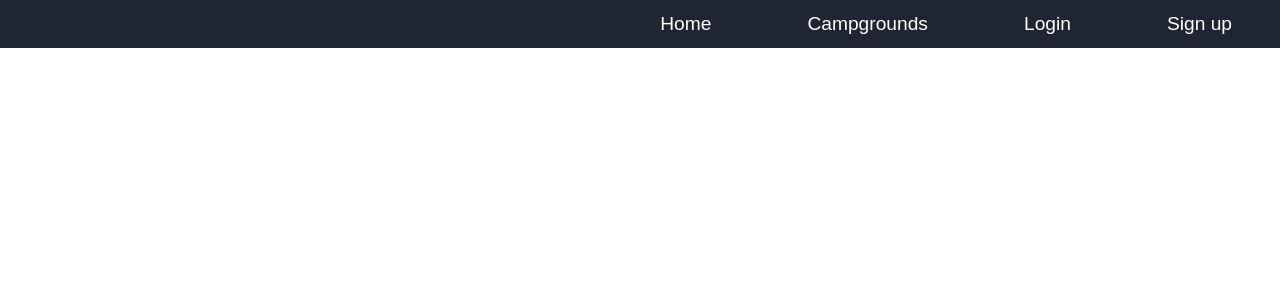
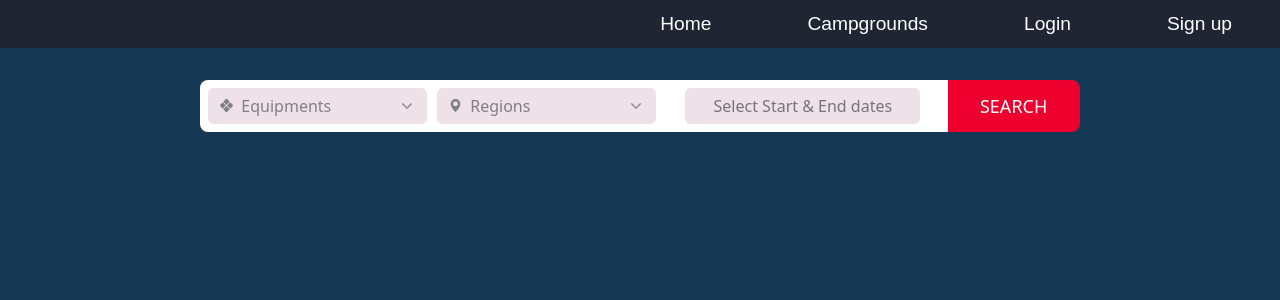
Before and after one commit to kachunone/campsite-booking-web-frontend, a React (Create React App) app: page /choosing in a window 1280 px wide. Shown: the top 300 px of the page. Built offline with nearby package versions, Linux system fonts and the light colour scheme.

Commit message:
improved UI and refacted some codes

```diff
--- a/package.json
+++ b/package.json
@@ -14,6 +14,7 @@
     "bootstrap": "^5.2.3",
     "react": "^18.2.0",
     "react-bootstrap": "^2.7.2",
+    "react-bootstrap-icons": "^1.10.3",
     "react-datepicker": "^4.11.0",
     "react-dom": "^18.2.0",
     "react-router-dom": "^6.10.0",
--- a/src/pages/Choosing/choosing.css
+++ b/src/pages/Choosing/choosing.css
@@ -0,0 +1,11 @@
+.choosing {
+    background: #153855;
+    height: 100vh;
+    display: grid;
+    /* align-items: center; */
+    justify-content: center;
+}
+
+.choosing-search-bar-container {
+    margin-top: 10vh;
+}
--- a/src/pages/Choosing/choosing.tsx
+++ b/src/pages/Choosing/choosing.tsx
@@ -1,8 +1,18 @@
-import React, { useState, useEffect, ChangeEvent } from "react";
+import React from "react";
+import { useLocation } from "react-router-dom";
 import "./choosing.css";
+import SearchBar from "../Landing/components/SearchBar";
 
 const Choosing: React.FC = () => {
-  return <div>Choosing Page!</div>;
+  const location = useLocation();
+
+  return (
+    <main className="choosing">
+      <div className="choosing-search-bar-container">
+        <SearchBar />
+      </div>
+    </main>
+  );
 };
 
 export default Choosing;
--- a/src/pages/Landing/components/DatePicker.css
+++ b/src/pages/Landing/components/DatePicker.css
@@ -1,7 +1,7 @@
 #date-picker {
     color: #7f8083;
     width: 100%;
-    height: 2.5rem;
+    /* height: 2.5rem; */
     background-color: #efe1e8;
     border-style: none;
     font-size: 16px;
--- a/src/pages/Landing/components/DatePicker.tsx
+++ b/src/pages/Landing/components/DatePicker.tsx
@@ -1,33 +1,27 @@
-import React, { useState } from "react";
+import React, { ReactElement, useState } from "react";
 import DatePicker from "react-datepicker";
 
 import "react-datepicker/dist/react-datepicker.css";
 import "./DatePicker.css";
 
-// CSS Modules, react-datepicker-cssmodules.css
-// import 'react-datepicker/dist/react-datepicker-cssmodules.css';
+interface DayPicker {
+  startDate: Date | null;
+  endDate: Date | null;
+  onChangeHander: (dates: [Date, Date]) => void;
+}
 
-const DayPicker: React.FC = () => {
-  const [startDate, setStartDate] = useState<Date | null>(null);
-  const [endDate, setEndDate] = useState<Date | null>(null);
-
-  const onChange = (dates: [Date, Date]) => {
-    const [start, end] = dates;
-    setStartDate(start);
-    setEndDate(end);
-  };
-
+const DayPicker: React.FC<DayPicker> = (props) => {
   return (
     <DatePicker
       id="date-picker"
-      selected={startDate}
-      onChange={onChange}
-      startDate={startDate}
-      endDate={endDate}
+      selected={props.startDate}
+      onChange={props.onChangeHander}
+      startDate={props.startDate}
+      endDate={props.endDate}
       selectsRange={true}
       minDate={new Date()}
-      dateFormat="MMM d, yyyy"
-      placeholderText="Check in - Check out"
+      dateFormat="MMM dd, yyyy"
+      placeholderText={"Select Start & End dates"}
     />
   );
 };
--- a/src/pages/Landing/components/Dropdown.css
+++ b/src/pages/Landing/components/Dropdown.css
@@ -1,20 +1,8 @@
-#dropdown {
-    width: 100%;
-    height: 2.5rem;
-    /* background-color: white; */
-    display: flex;
-    justify-content: center;
-    align-items: center;
-
-}
-
 #dropdown-basic {
     width: 100%;
-    height: 100%;
     color: #7f8083;
     background-color: #efe1e8;
     border-style: none;
-    font-size: 16px;
     text-align: start;
     border-radius: 6px;
     background-size: 10px;
@@ -22,5 +10,3 @@
     background-repeat: no-repeat;
     background-position:  right 15px center;
 }
-
-#menu { }
--- a/src/pages/Landing/components/Dropdown.tsx
+++ b/src/pages/Landing/components/Dropdown.tsx
@@ -1,27 +1,23 @@
-import React, { useState } from "react";
+import React, { ReactElement, useState } from "react";
 import Dropdown from "react-bootstrap/Dropdown";
 import "./Dropdown.css";
+import { JsxElement } from "typescript";
 
 interface DropDownProps {
-  defaultSelected?: string;
   options: string[];
+  cb: (eventKey: string | null) => void;
+  selectedItem: string;
+  icon: ReactElement;
 }
 
 const DropDown: React.FC<DropDownProps> = (props) => {
-  const [selectedItem, setSelectedItem] = useState<string>(
-    props.defaultSelected || ""
-  );
-
-  const handleSelect = (eventKey: string | null) => {
-    setSelectedItem(eventKey!);
-  };
-
   return (
-    <Dropdown id="dropdown" onSelect={handleSelect}>
+    <Dropdown onSelect={props.cb}>
       <Dropdown.Toggle id="dropdown-basic" bsPrefix="none">
-        {selectedItem ? selectedItem : "Select an option"}
+        {props.icon}
+        {props.selectedItem}
       </Dropdown.Toggle>
-      <Dropdown.Menu id="menu">
+      <Dropdown.Menu>
         {props.options.map((option) => (
           <Dropdown.Item key={option} eventKey={option}>
             {option}
--- a/src/pages/Landing/components/SearchBar.css
+++ b/src/pages/Landing/components/SearchBar.css
@@ -1,17 +1,25 @@
 .search-bar {
-    width: 40rem;
-    /* height: 2.5rem; */
+    width: 50rem;
     display: flex;
-    /* flex-direction: column; */
     justify-content: space-between;
     background-color: white;
     gap: 10px;
-    padding: 10px;
+    padding: 8px;
     border-radius: 8px;
     border-top-right-radius: 0;
     border-bottom-right-radius: 0;
-    /* align-items: stretch; */
 }
+
+.search-btn {
+    background-color: #EE002E;
+    color: white;
+    font-size: large;
+    font-weight: 500;
+    border-style: none;
+    width: 16%;
+    border-bottom-right-radius: 8px;
+    border-top-right-radius: 8px;
+  }
 
 .equipments-container {
     background-color: #FFFFFF;
@@ -19,65 +27,25 @@
     width: 100%;
     border-bottom-left-radius: 8px;
     border-top-left-radius: 8px;
-    /* display: flex;
-    align-items: center;
-    justify-content: center; */
     flex: 0.8;
 }
-
-/* .equipments {
-    width: 90%;
-    height: 75%;
-    border-radius: 5px;
-    appearance: none;
-    color: #7f8083;
-    background-color: #e3dfe1;
-    border-style: none;
-
-    background-size: 10px;
-    background-image: url("./logo192.png");
-    background-repeat: no-repeat;
-    background-position:  6.5rem center;
-} */
 
 .regions-container {
     background-color: #FFFFFF;
     height: 100%;
     width: 100%;
-    /* display: flex;
-    align-items: center;
-    justify-content: center; */
     flex: 0.8;
 }
 
-/* .regions {
-    width: 90%;
-    height: 75%;
-    border-radius: 5px;
-    appearance: none;
-    color: #7f8083;
-    background-color: #e3dfe1;
-    border-style: none;
-
-    background-size: 10px;
-    background-image: url("./logo192.png");
-    background-repeat: no-repeat;
-    background-position:  6.5rem center;
-} */
-
 .check-in {
-    /* background-color: #3fc148; */
-    /* height: 100%; */
-    /* width: 100%; */
-
     display: flex;
     justify-content: center;
     align-items: center;
+    flex: 1;
+}
 
-    /* display: flex; */
-    /* justify-content: center; */
-    /* align-items:center; */
-    flex: 1;
+#date-picker {
+    height: 2.25rem;
 }
 
 .check-out {
--- a/src/pages/Landing/components/SearchBar.tsx
+++ b/src/pages/Landing/components/SearchBar.tsx
@@ -1,16 +1,19 @@
-import React from "react";
+import React, { Fragment, ReactElement, useState } from "react";
 import "./SearchBar.css";
 import DropDown from "./Dropdown";
 import DayPicker from "./DatePicker";
+import { useNavigate } from "react-router-dom";
+import { GeoAltFill, XDiamondFill } from "react-bootstrap-icons";
 
 const dropDownEquipment = {
-  defaultSelected: "Equipment",
-  options: ["Singe tent", "3 tents", "Trailer up to 18ft"],
+  defaultSelected: "Equipments",
+  options: ["Equipments", "Singe tent", "3 tents", "Trailer up to 18ft"],
 };
 
 const dropDownRegion = {
-  defaultSelected: "Region",
+  defaultSelected: "Regions",
   options: [
+    "Regions",
     "Downtown Toronto",
     "Midtown Toronto",
     "North York",
@@ -21,24 +24,73 @@ const dropDownRegion = {
   ],
 };
 
+const regionIcon: ReactElement = (
+  <GeoAltFill style={{ marginBottom: 3.5, fontSize: 13, marginRight: 8 }} />
+);
+
+const equipmentIcon: ReactElement = (
+  <XDiamondFill style={{ marginBottom: 3.5, fontSize: 13, marginRight: 8 }} />
+);
+
 const SearchBar: React.FC = () => {
+  const [selectedEquipment, setSelectedEquipment] =
+    useState<string>("Equipments");
+  const [selectedRegion, setSelectedRegion] = useState<string>("Regions");
+
+  const [startDate, setStartDate] = useState<Date | null>(null);
+  const [endDate, setEndDate] = useState<Date | null>(null);
+
+  const handleSelectEquipment = (eventKey: string | null) => {
+    setSelectedEquipment(eventKey!);
+  };
+
+  const handleSelectRegion = (eventKey: string | null) => {
+    setSelectedRegion(eventKey!);
+  };
+
+  const onChangeDates = (dates: [Date, Date]) => {
+    const [start, end] = dates;
+    setStartDate(start);
+    setEndDate(end);
+  };
+
+  const navigate = useNavigate();
+  const btnPressed = () => {
+    navigate("/choosing", {
+      state: { type: selectedEquipment, region: selectedRegion },
+    });
+  };
+
   return (
+    <div style={{ display: "flex" }}>
       <div className="search-bar">
         <div className="equipments-container">
           <DropDown
-          defaultSelected={dropDownEquipment.defaultSelected}
             options={dropDownEquipment.options}
+            cb={handleSelectEquipment}
+            selectedItem={selectedEquipment}
+            icon={equipmentIcon}
           />
         </div>
         <div className="regions-container">
           <DropDown
-          defaultSelected={dropDownRegion.defaultSelected}
             options={dropDownRegion.options}
+            cb={handleSelectRegion}
+            selectedItem={selectedRegion}
+            icon={regionIcon}
           />
         </div>
         <div className="check-in">
-        <DayPicker />
+          <DayPicker
+            startDate={startDate}
+            endDate={endDate}
+            onChangeHander={onChangeDates}
+          />
         </div>
+      </div>
+      <button className="search-btn" onClick={btnPressed}>
+        SEARCH
+      </button>
     </div>
   );
 };
--- a/src/pages/Landing/landing.css
+++ b/src/pages/Landing/landing.css
@@ -3,11 +3,7 @@
     background-position: center;
     background-repeat: no-repeat;
     background-size: cover;
-    /* background-color: beige; */
-    /* color: white; */
     display: grid;
-    /* justify-content: center; */
-    /* align-content: center; */
     height: 85vh;
     font-family: "rubik", Arial, Helvetica, sans-serif;
     position: relative;
@@ -16,19 +12,10 @@
 .main-container {
   position: absolute;
   margin-top: 180px;
-  /* align-self: center; */
   justify-self: center;
   display: flex;
   flex-direction: column;
-  /* background-color: #20479a; */
   align-items: center;
-  /* margin-top: 0rem; */
-}
-
-.search-bar-container {
-  /* background-color: rgb(212, 61, 61); */
-  margin-top: 50px;
-  display: flex;
 }
 
 .landing h1 {
@@ -59,20 +46,17 @@
 }
 
 .bar-item-container {
-  /* background-color: #EE002E; */
   display: flex;
   align-items: center;
 }
 
 .bar-item-container h4,
 .bar-item-container p {
-  /* background-color: bisque; */
   text-align: left;
   margin: 0;
 }
 
 .text-container {
-  /* background-color: aliceblue; */
   display: flex;
   flex-direction: column;
   align-items:flex-start;
@@ -172,13 +156,8 @@
   grid-column: 5/8;
 }
 
-.search-btn {
-  background-color: #EE002E;
-  color: white;
-  font-size: larger;
-  font-weight: 500;
-  border-style: none;
-  width: 16%;
-  border-bottom-right-radius: 8px;
-  border-top-right-radius: 8px;
+.search-bar-container {
+  margin-top: 50px;
+  display: flex;
+  /* background-color: #404092; */
 }
--- a/src/pages/Landing/landing.tsx
+++ b/src/pages/Landing/landing.tsx
@@ -15,17 +15,6 @@ import SearchBar from "./components/SearchBar";
 import "react-datepicker/dist/react-datepicker.css";
 
 const Landing: React.FC = () => {
-  const [selectedType, setSelectedType] = useState<string>("Show All");
-  const [selectedNights, setSelectedNights] = useState<string>("Show All");
-
-  const handleSelectChange = (event: ChangeEvent<HTMLSelectElement>) => {
-    if (event.target.id === "select-type") {
-      setSelectedType(event.target.value);
-    } else {
-      setSelectedNights(event.target.value);
-    }
-  };
-
   return (
     <Fragment>
       <main className="landing">
@@ -33,7 +22,6 @@ const Landing: React.FC = () => {
           <h1>Let's Go Camping!</h1>
           <div className="search-bar-container">
             <SearchBar />
-            <button className="search-btn">SEARCH</button>
           </div>
         </div>
       </main>
```
Also changed, not shown: 1 other file (tests, documents, lock files or other folders). Lines whose indentation alone changed are shown as unchanged.
